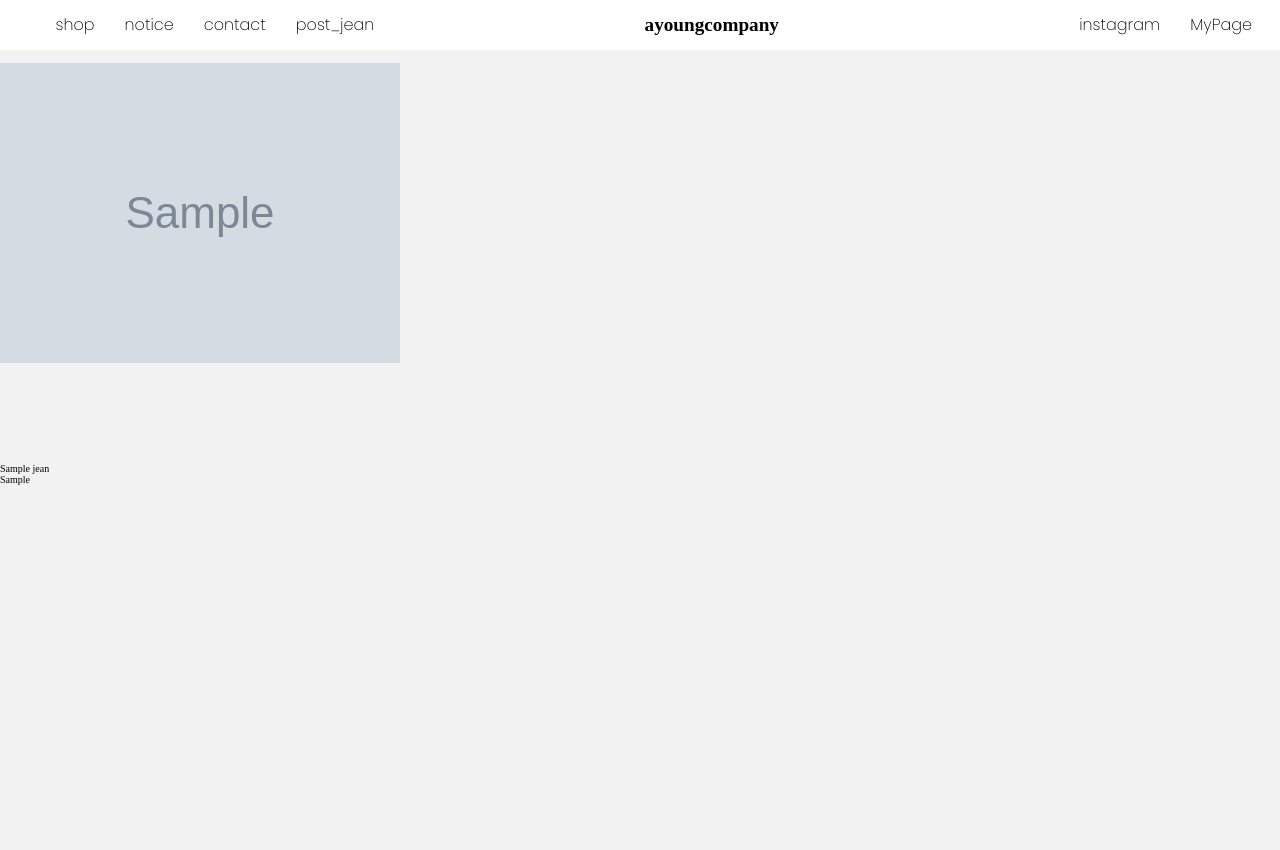
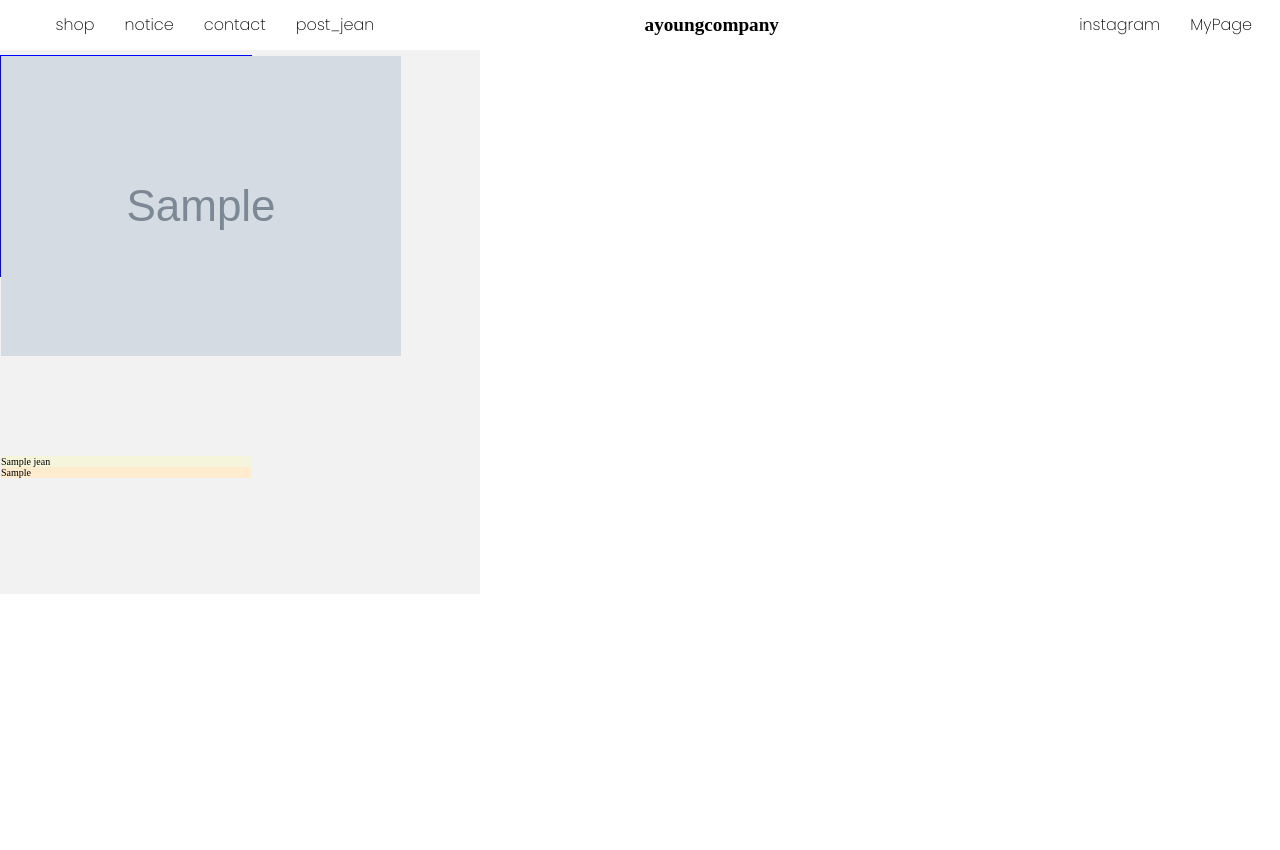
Before and after one commit to Zy0ung/First_SoonKathon_9th_Team2, a Django app: template ayc_company/templates/list.html in a window 1280 px wide. After the commit the page ends 594 px from the top, so only its background shows below. Run offline with Django 3.2, Linux system fonts and the light colour scheme; the template is opened without the code that fills it: values that come from a table or form of the project are taken from there, others are empty; tables that the repository leaves empty hold one stand-in row (values such as "Sample post"); grey boxes marked "Sample" are stand-in pictures.

Commit message:
[이예빈][수정] :: list.html 수정

```diff
--- a/ayc_company/static/css/list.css
+++ b/ayc_company/static/css/list.css
@@ -1,14 +1,18 @@
-
-
-
 #container{
-
+    display:flex;
+    width:100vh;
+    overflow-y:scroll;
+    height:80vh;
 }
 #left, #right{
-
+    flex-basis:20%;
+    border-radius:1px solid black;
 }
 #center{
-
+    border-radius:1px solid black;
+    flex-basis:60%;
+    display:flex;
+    flex-direction:column;
 }
 #contents{
     min-width:200px;
@@ -23,6 +27,7 @@
 }
 
 .contentbox{
+    border:1px solid blue;
     margin-top:1%;
     width:250px;height:220px;
     flex-direction:column;
@@ -32,8 +37,9 @@
     width:200px;height:400px;
 }
 .name{
+    background-color:beige;
+}
+.price{
+    background-color:blanchedalmond;
 
 }
-.price{
-
-}
--- a/ayc_company/templates/list.html
+++ b/ayc_company/templates/list.html
@@ -6,7 +6,7 @@
 {% block content %}
 
     <div id="container">
-        <div id="center"> </div>
+        <div id="center">
             <div id="contents">
             {% for j in jeans %}
                 <div class="contentbox">
@@ -17,7 +17,9 @@
                     <a href="{% url 'detail' j.id %}"><div class="price">{{j.price}}</div></a>
                 </div>
             {% endfor %}
+            </div>
         </div>
+    </div>
 
         <div id="right"> </div>
 
```
